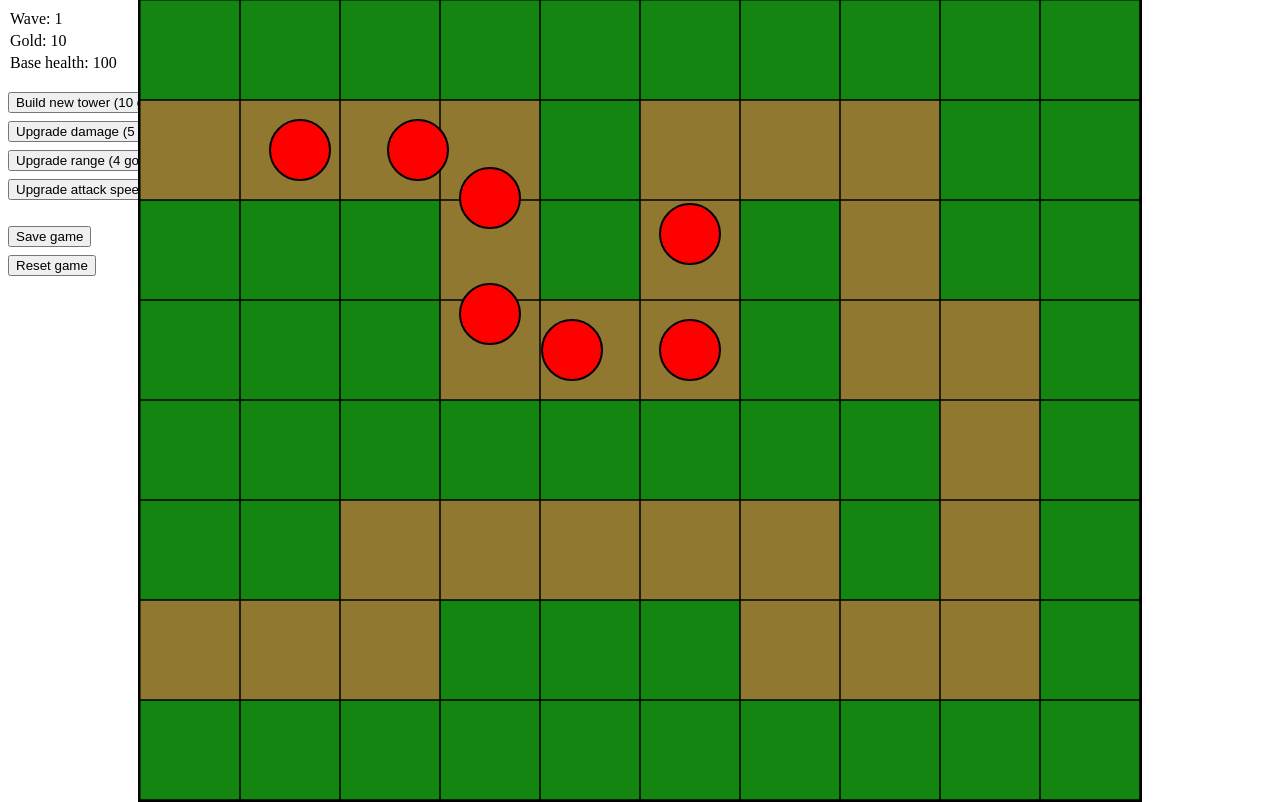
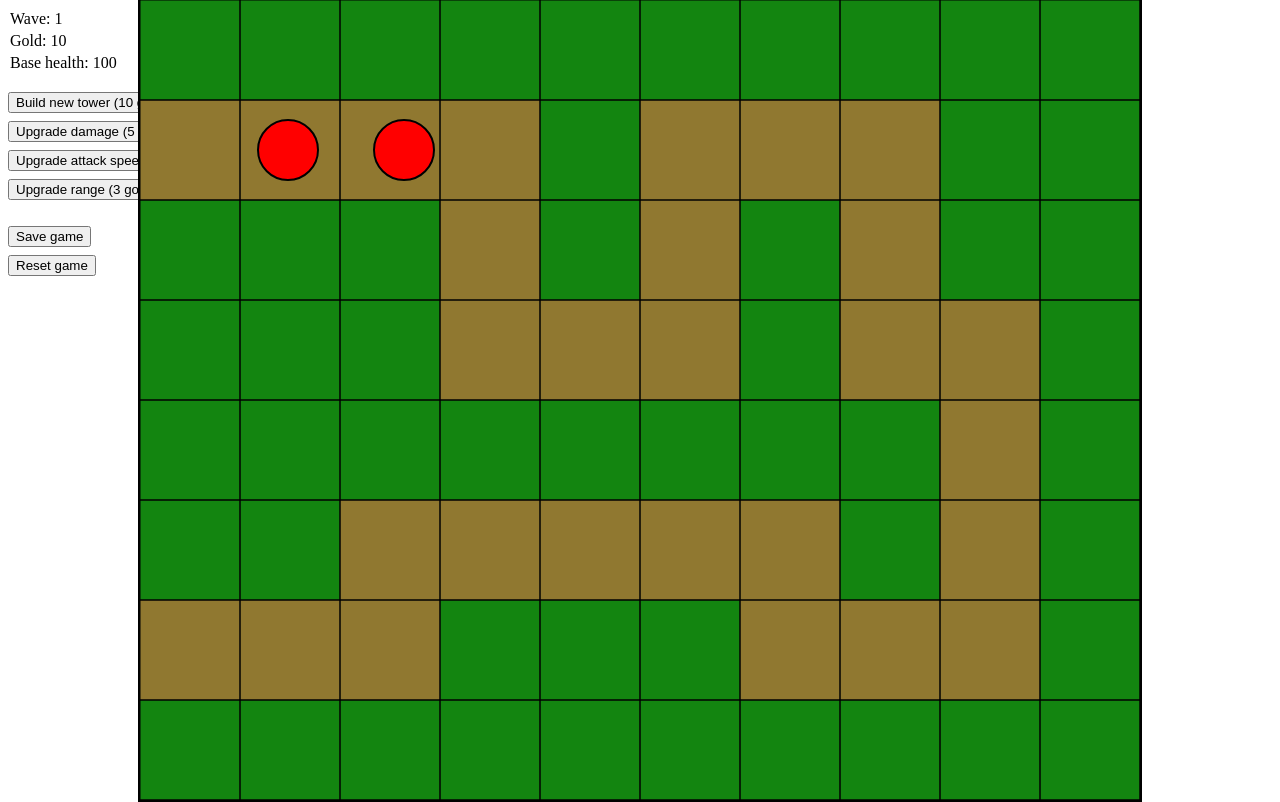
Before and after one commit to WilinskiW/TowerDefenceJS, a plain HTML site: page index.html in a window 1280 px wide. Both pictures are taken after a click on the button "Reset game". Drawn offline with Linux system fonts and the light colour scheme.

Commit message:
reset game button

```diff
--- a/index.html
+++ b/index.html
@@ -19,8 +19,8 @@
         <div id="actions" class="actions">
             <button id="tower">Build new tower (10 gold)</button>
             <button id="damage">Upgrade damage (5 gold)</button>
-            <button id="range">Upgrade range (4 gold)</button>
-            <button id="speed">Upgrade attack speed (3 gold)</button>
+            <button id="speed">Upgrade attack speed (4 gold)</button>
+            <button id="range">Upgrade range (3 gold)</button>
         </div>
         <hr>
         <div id="options" class="options">
--- a/scripts/main.js
+++ b/scripts/main.js
@@ -1,18 +1,19 @@
 "use strict"
 
-import { BASE_HEALTH, gameMap, HEIGHT, SPAWN_POS, WIDTH } from "./config.js";
+import { BASE_HEALTH, gameMap, HEIGHT, SPAWN_POS, START_GOLD, WIDTH } from "./config.js";
 import { moveEnemy, reachBase } from "./enemy.js";
 import { findPath } from "./pathfinding.js";
 import { animateFps, drawEnemy, drawGameOver, drawGrid, drawMap, drawTower, drawTowerBullets } from "./renderer.js";
-import { removeEnemy, startEnemyWaves, wave } from "./waveManager.js";
+import { WaveManager } from "./waveManager.js";
 import { handleTowerActions } from "./towerManager.js";
 import { GoldSack } from "./goldSack.js";
 
-const goldSack = new GoldSack();
+let goldSack = new GoldSack();
+let waveManager = new WaveManager();
 let baseHealth = BASE_HEALTH;
 
 const waveCounter = document.getElementById("wave");
-waveCounter.textContent = wave;
+waveCounter.textContent = waveManager.wave;
 
 export const goldCounter = document.getElementById("gold");
 goldCounter.textContent = goldSack.amountOfGold;
@@ -25,6 +26,9 @@ let selectedButton;
 buttons.childNodes.forEach(btn => {
     btn.addEventListener("click", () => selectedButton = btn);
 })
+
+const resetBtn = document.getElementById("reset");
+const saveBtn = document.getElementById("save");
 
 // Prepare static grid and map
 const backgroundCanvas = document.createElement("canvas");
@@ -43,13 +47,16 @@ canvas.height = HEIGHT;
 const ctx = canvas.getContext("2d");
 
 const moves = findPath(SPAWN_POS.row, SPAWN_POS.col);
+let animationController;
 let enemies = [];
+let towers = [];
 
-startEnemyWaves(enemies, wave, (newWave) => waveCounter.textContent = newWave);
+startGame();
 
-animateFps(() => drawScene(), 60);
-
-let towers = [];
+function startGame(){
+    waveManager.startEnemyWaves(enemies, (newWave) => waveCounter.textContent = newWave);
+    animationController = animateFps(() => drawScene(), 60);
+}
 
 function drawScene() {
     ctx.clearRect(0, 0, canvas.width, canvas.height);
@@ -58,13 +65,13 @@ function drawScene() {
     if (baseHealth > 0) {
         enemies.forEach((enemy) => {
             if (reachBase(enemy)) {
-                removeEnemy(enemies, enemy);
+                waveManager.removeEnemy(enemies, enemy);
                 baseHealth -= 20;
                 baseHealthEl.textContent = baseHealth;
             }
 
             if (enemy.health <= 0) {
-                removeEnemy(enemies, enemy);
+                waveManager.removeEnemy(enemies, enemy);
                 goldSack.amountOfGold++;
                 goldCounter.textContent = goldSack.amountOfGold;
             }
@@ -88,9 +95,23 @@ function drawScene() {
     }
 }
 
+function resetGame(){
+    goldSack.amountOfGold = START_GOLD;
+    baseHealth = BASE_HEALTH;
+    animationController.stop();
+    waveManager.wave = 1;
+    enemies = [];
+    towers = [];
+    waveCounter.textContent = waveManager.wave;
+    baseHealthEl.textContent = baseHealth;
+    startGame();
+}
+
 // debounce click
 let debounceClick;
 canvas.addEventListener("click", (e) => {
     clearTimeout(debounceClick);
     debounceClick = setTimeout(() => handleTowerActions(e, towers, selectedButton, goldSack), 200); // 200ms
 });
+
+resetBtn.addEventListener("click", () => resetGame());
--- a/scripts/renderer.js
+++ b/scripts/renderer.js
@@ -109,9 +109,10 @@ export function drawGameOver(ctx) {
 export function animateFps(callbackFn, fps = 60) {
     let now, then = Date.now(), delta = 0;
     const interval = 1000 / fps;
+    let animationFrameId;
 
     function update() {
-        requestAnimationFrame(update);
+        animationFrameId = requestAnimationFrame(update);
         now = Date.now();
         delta = now - then;
         if (delta > interval) {
@@ -121,4 +122,8 @@ export function animateFps(callbackFn, fps = 60) {
     }
 
     update();
+
+    return {
+        stop: () => cancelAnimationFrame(animationFrameId)
+    };
 }
--- a/scripts/waveManager.js
+++ b/scripts/waveManager.js
@@ -1,22 +1,26 @@
 import { Enemy } from "./enemy.js";
 import { ENEMY_DEFAULT_SPEED, WAVE_BREAK_TIME } from "./config.js";
 
-export let wave = 1;
+export class WaveManager {
+    #wave = 1;
 
-export function startEnemyWaves(enemiesArray, wave, onWaveEnd) {
+    constructor() {}
+
+    startEnemyWaves(enemiesArray, onWaveEnd) {
         let addedEnemies = 0;
 
         const spawnInterval = setInterval(() => {
-        if (addedEnemies >= wave * 10) {
+            console.log(this.wave)
+            if (addedEnemies >= this.#wave * 10) {
                 clearInterval(spawnInterval);
 
                 const checkIfWaveOver = setInterval(() => {
                     if (enemiesArray.length === 0) {
                         clearInterval(checkIfWaveOver);
-                    wave++;
+                        this.#wave++;
                         setTimeout(() => {
-                        onWaveEnd(wave);
-                        startEnemyWaves(enemiesArray, wave, onWaveEnd);
+                            onWaveEnd(this.#wave);
+                            this.startEnemyWaves(enemiesArray, onWaveEnd);
                         }, WAVE_BREAK_TIME);
                     }
                 }, 500);
@@ -24,11 +28,20 @@ export function startEnemyWaves(enemiesArray, wave, onWaveEnd) {
                 return;
             }
 
-        enemiesArray.push(new Enemy(ENEMY_DEFAULT_SPEED + wave/2, 100 * wave ));
+            enemiesArray.push(new Enemy(ENEMY_DEFAULT_SPEED + this.#wave / 2, 100 * this.#wave));
             addedEnemies++;
-    }, 1000); // spawn co 1s
+        }, 1000);
     }
 
-export function removeEnemy(enemies, enemy){
+    removeEnemy(enemies, enemy){
         enemies.splice(0, enemies.length, ...enemies.filter(enemyEl => enemyEl !== enemy));
     }
+
+    get wave() {
+        return this.#wave;
+    }
+
+    set wave(value) {
+        this.#wave = value;
+    }
+}
```
Lines whose indentation alone changed are shown as unchanged.
